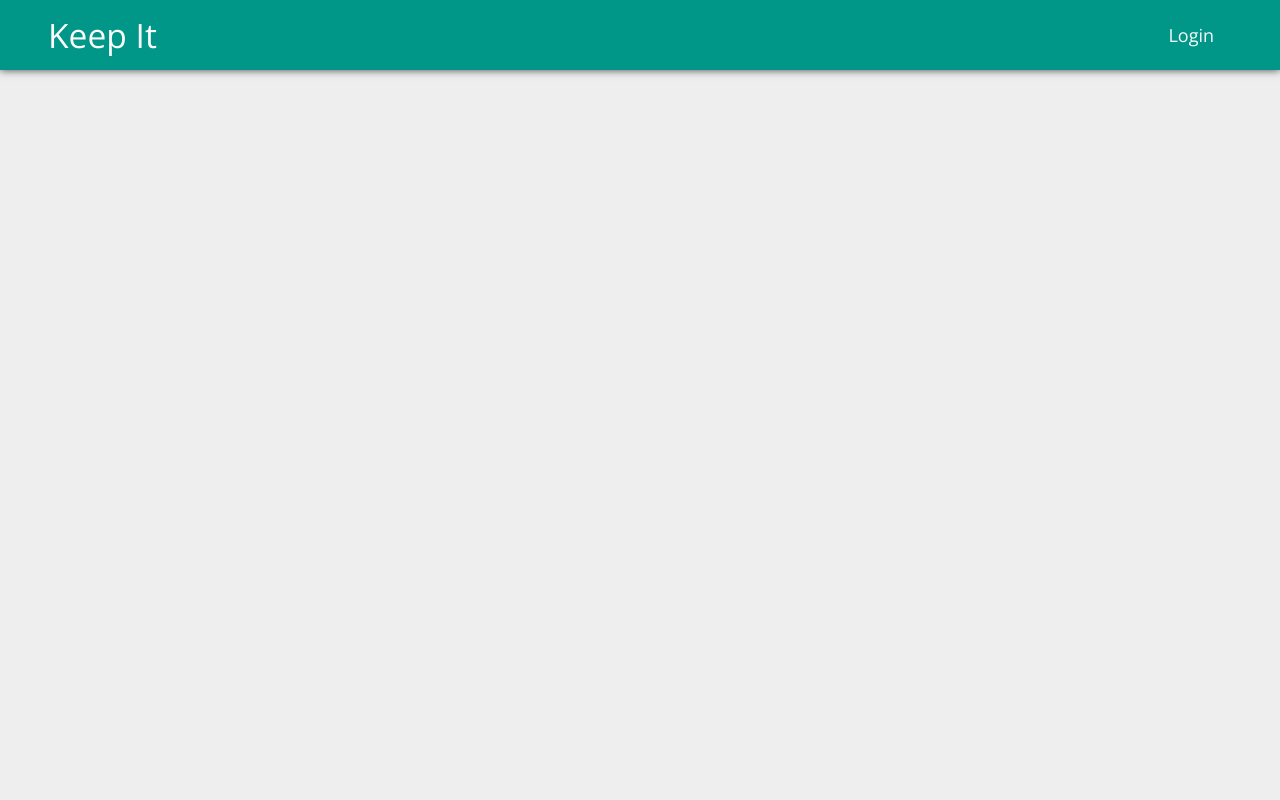
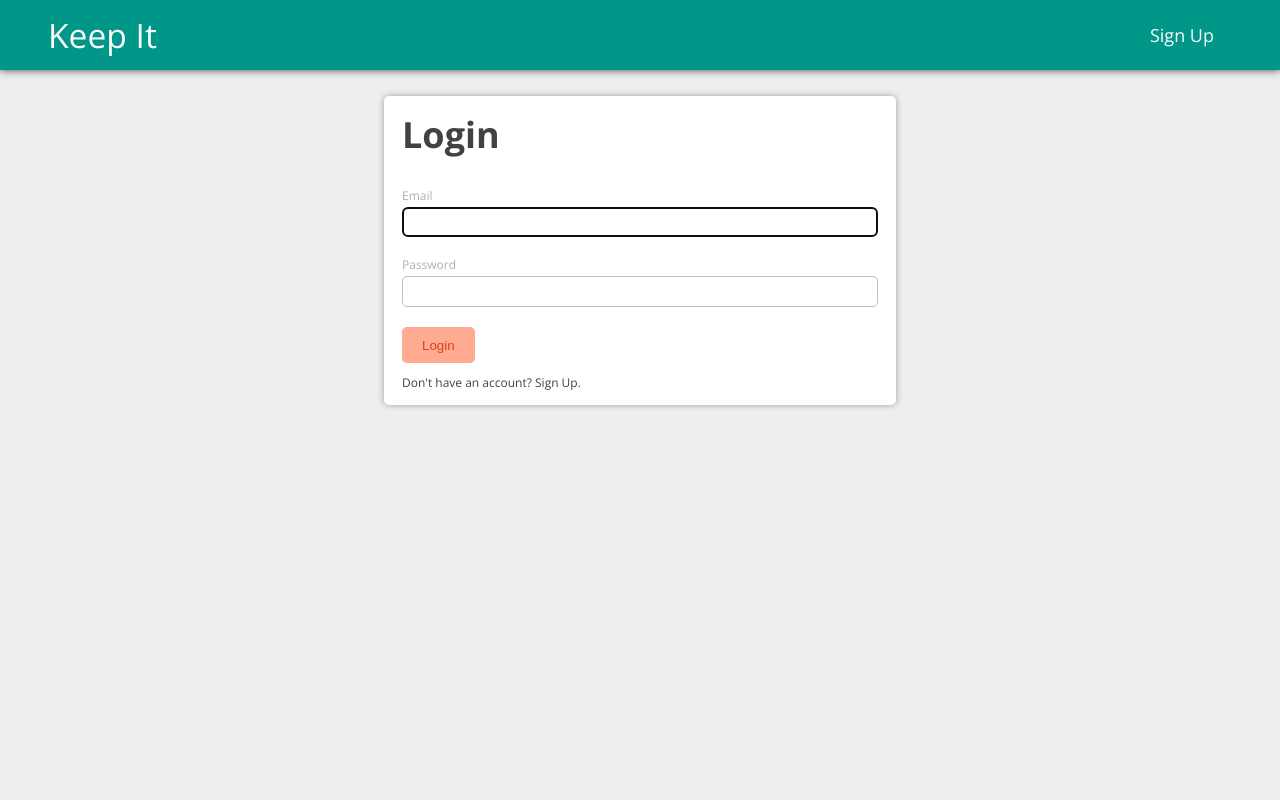
Before and after one commit to castilhoin/keep-it, a Flask app: page /login in a window 1280 px wide. Run offline with Flask 2, Linux system fonts and the light colour scheme.

Commit message:
Style Login and Sign Up forms

```diff
--- a/app/static/css/base.css
+++ b/app/static/css/base.css
@@ -1,7 +1,8 @@
 :root {
   --default-theme-primary: #009688;
   --default-theme-primary-dark: #00675B;
-  --default-theme-secondary: #BF360C;
+  --default-theme-secondary: #D84315;
+  --default-theme-secondary-medium: #FF7043;
   --default-theme-secondary-light: #FFAB91;
   --default-theme-text-light: #FAFAFA;
   --default-theme-text-medium: #9E9E9E;
@@ -16,6 +17,7 @@ body {
   background: var(--default-theme-gray-1);
   font-size: 12px;
   font-family: 'Open Sans', Arial, Helvetica, sans-serif;
+  color: var(--default-theme-text-dark);
 }
 .container {
   margin: 0 auto;
@@ -26,3 +28,6 @@ body {
     padding: 0 4em;
   }
 }
+.form-field {
+  padding: 0.8em 0;
+}
--- a/app/static/css/style.css
+++ b/app/static/css/style.css
@@ -86,11 +86,70 @@
 .header .login-btn a:hover {
   background: var(--default-theme-primary-dark);
 }
+h1 {
+  font-size: 3em;
+  font-weight: bold;
+  padding: 0 0 0.5em 0;
+}
 .section-notes {
-  width: 100vw;
   min-height: 100vh;
   padding-top: 8em;
   z-index: 1;
+}
+.section-auth {
+  min-height: 100vh;
+  padding-top: 8em;
+}
+.section-auth .auth-box {
+  width: 40vw;
+  min-width: 300px;
+  background: var(--default-theme-white);
+  margin: 0 auto;
+  margin-bottom: 2em;
+  padding: 1.2em 1.5em;
+  border-radius: 5px;
+  box-shadow: 0 0 6px var(--default-theme-text-medium);
+}
+.section-auth .auth-box label {
+  width: 100%;
+  display: block;
+  color: var(--default-theme-gray-4);
+  margin-bottom: 3px;
+}
+.section-auth .auth-box input {
+  width: 100%;
+  display: block;
+  padding: 0.5em;
+  border: 1px solid var(--default-theme-gray-3);
+  color: var(--default-theme-text-dark);
+  border-radius: 5px;
+}
+.section-auth .auth-box input:focus {
+  color: var(--default-theme-text-dark);
+  border: 1px solid var(--default-theme-primary);
+}
+.section-auth .auth-box button {
+  background: var(--default-theme-secondary-light);
+  color: var(--default-theme-secondary);
+  border: 0;
+  border-radius: 5px;
+  display: block;
+  padding: 0.8em 1.5em;
+  margin: 0.8em 0;
+  cursor: pointer;
+  transition: .5s ease-in-out;
+}
+.section-auth .auth-box button:hover {
+  background: var(--default-theme-secondary-medium);
+  color: var(--default-theme-white);
+}
+.section-auth .auth-box a {
+  color: var(--default-theme-text-dark);
+  text-decoration: none;
+}
+.section-auth .auth-box a:hover {
+  color: var(--default-theme-gray-4);
+  text-decoration: underline;
 }
 .sidebar {
   width: 30vw;
--- a/app/templates/base.html
+++ b/app/templates/base.html
@@ -23,7 +23,11 @@
         </label>
       {% else %}
         <div class="login-btn">
-          <a href="{{ url_for('site.login') }}">Login</a>
+          {% if request.endpoint == 'site.login' %}
+            <a href="{{ url_for('site.signup') }}">Sign Up</a>
+          {% else %}
+            <a href="{{ url_for('site.login') }}">Login</a>
+          {% endif %}
         </div>
       {% endif %}
     </div>
--- a/app/templates/login.html
+++ b/app/templates/login.html
@@ -5,10 +5,21 @@ Login
 {% endblock page_title %}
 
 {% block content %}
-<h2>Login</h2>
-<form action="{{ url_for('site.login') }}" method="POST">
-  <input type="email" name="email" placeholder="Enter your email" max="50" required>
-  <input type="password" name="password" placeholder="Enter your password" max="24" required>
-  <button>Login</button>
-</form>
+<section class="section-auth">
+  <div class="auth-box">
+    <h1>Login</h1>
+    <form action="{{ url_for('site.login') }}" method="POST">
+      <div class="form-field">
+        <label for="email">Email</label>
+        <input id="email" type="email" name="email" class="validate" max="50" required autofocus>
+      </div>
+      <div class="form-field">
+        <label for="password">Password</label>
+        <input id="password" type="password" name="password" class="validate" max="24" required>
+      </div>
+      <button type="submit">Login</button>
+    </form>
+    <p>Don't have an account? <a href="{{ url_for('site.signup') }}">Sign Up</a>.</p>
+  </div>
+</section>
 {% endblock content %}
```
Also changed, not shown: app/templates/signup.html (+21 -7 lines).
